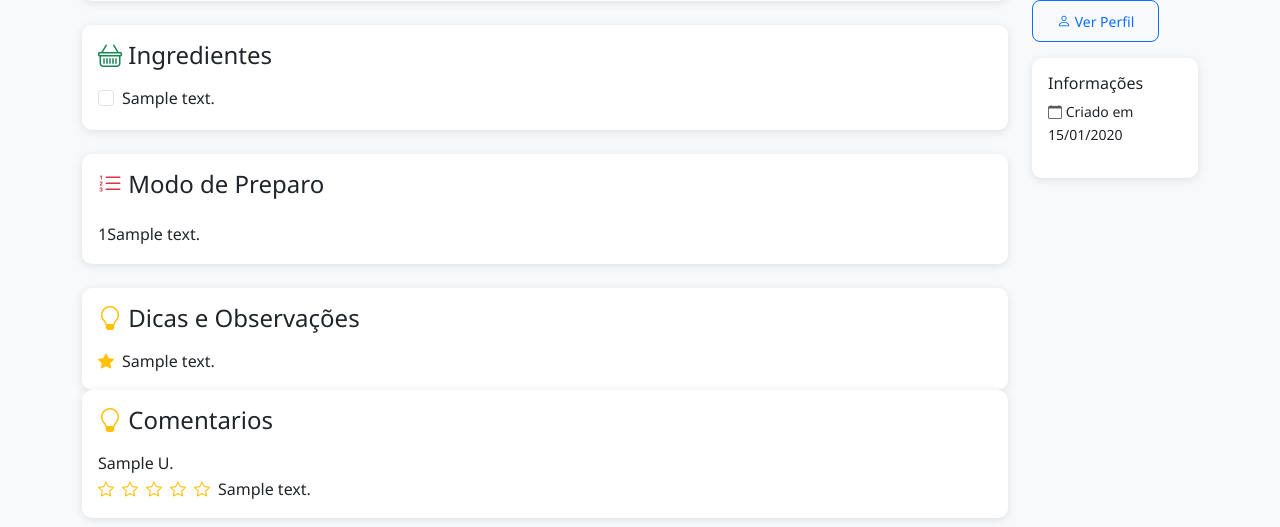
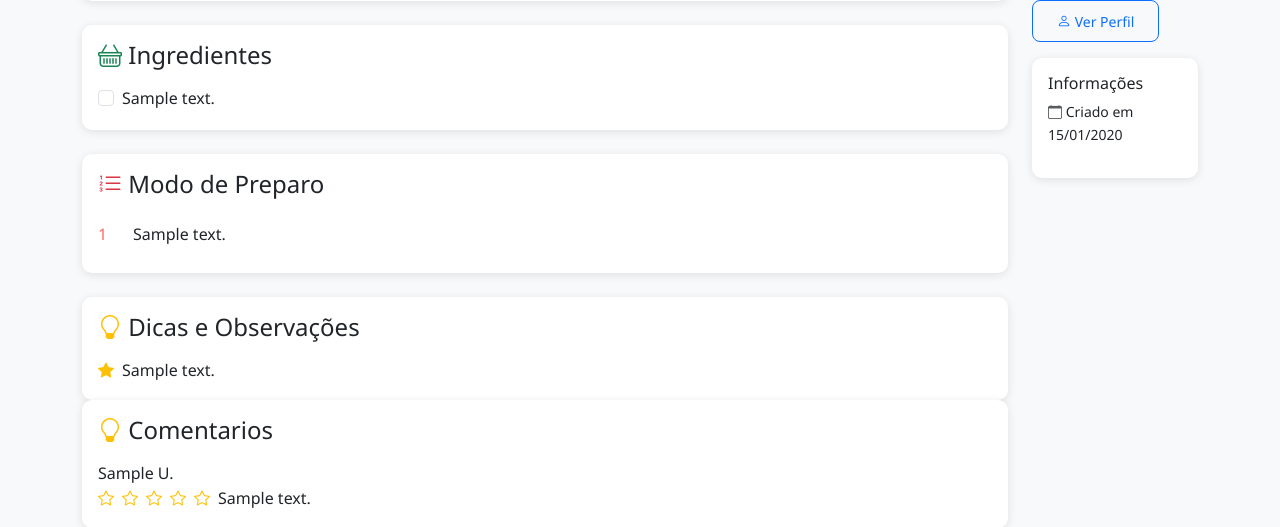
Before and after one commit to chloe1192/recipewebsite, a Django app: page /recipe/1/ in a window 1280 px wide. Shown: the part 1582-2109 px from the top of the page. Run offline with Django 5.2, Linux system fonts and the light colour scheme; tables that the repository leaves empty hold one stand-in row (values such as "Sample post"); grey boxes marked "Sample" are stand-in pictures; style sheets or scripts are compiled from the project's sources; some libraries are stand-ins or nearby versions.

Commit message:
step number styling

```diff
--- a/recipewebsite/static/scss/template.scss
+++ b/recipewebsite/static/scss/template.scss
@@ -183,6 +183,13 @@ body {
         font-size: 1rem !important;
         color: var(--primary-color);
     }
+}
+
+.step-number {
+    width: 35px !important;
+    height: 35px !important;
+    font-size: 1rem !important;
+    color: var(--primary-color);
 }
 
 /* ============ ALERTS ============ */
```
